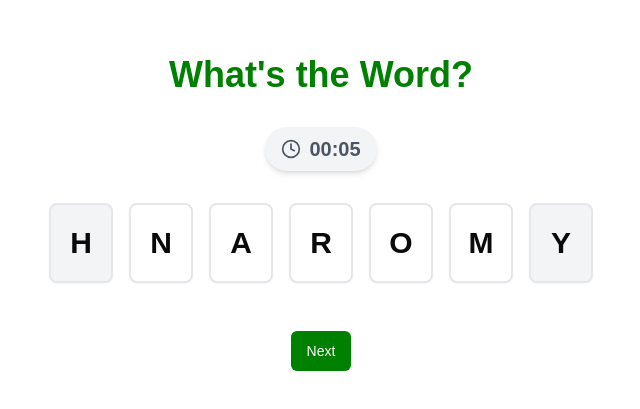
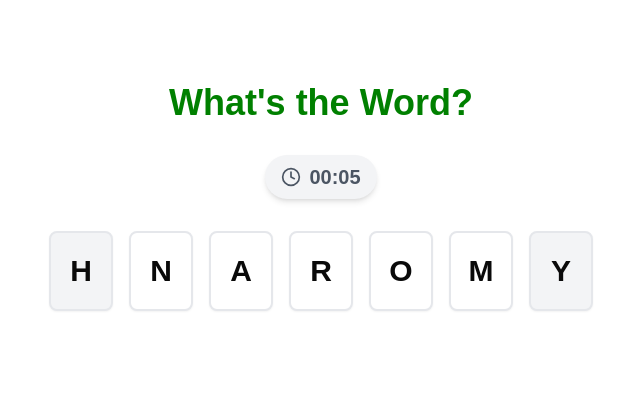
Before and after one commit to cesardg21/whatstheword, a Next.js app: page / in a window 1280 px wide. Shown: the part 187-596 px from the top of the page, without its empty margins (319-959 px from the left). Built offline with nearby package versions, Linux system fonts and the light colour scheme.

Commit message:
add readme and clean up

```diff
--- a/app/components/DraggableWords.tsx
+++ b/app/components/DraggableWords.tsx
@@ -114,12 +114,14 @@ const DraggableWords: React.FC = () => {
             </Reorder.Item>
           ))}
         </Reorder.Group>
+        {isCorrect && (
           <Button
             onClick={handleNextWord}
             className="mt-4 bg-[#008000] text-white hover:bg-[#006400]"
           >
             Next
           </Button>
+        )}
       </motion.div>
     </AnimatePresence>
   )
```
Also changed, not shown: .src/whatstheword1.png (added), 1 other file (tests, documents, lock files or other folders).
